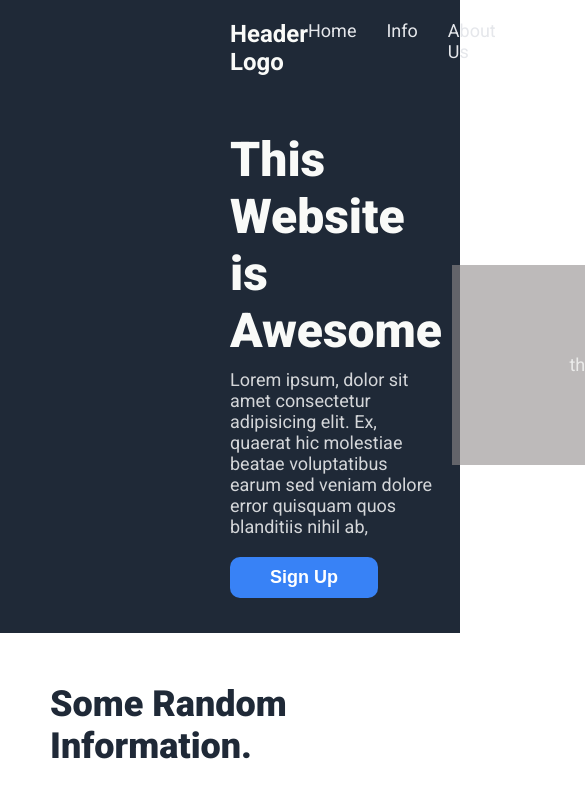
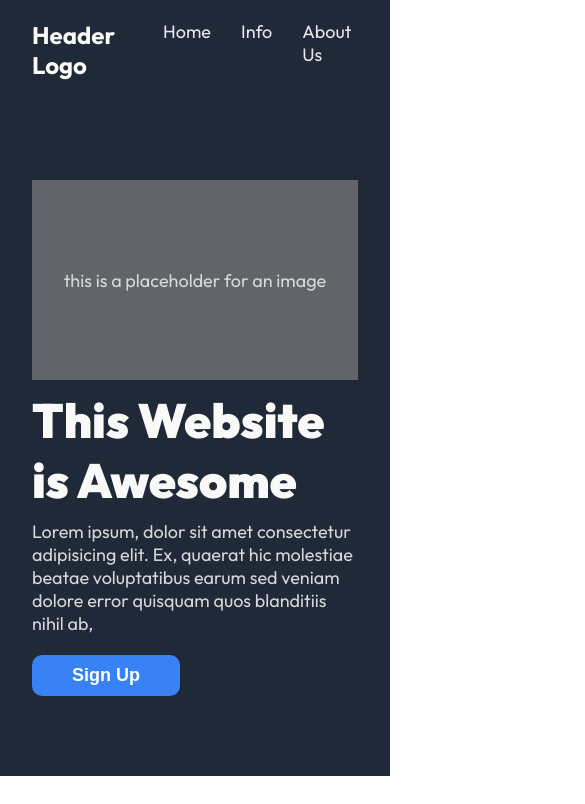
Before and after one commit to devxsameer/odin-landing-page, a plain HTML site: page index.html in a window 390 px wide. Shown: the top 804 px of the page, 585 px wide, since content can reach past the window. Drawn offline with Linux system fonts and the light colour scheme.

Commit message:
feat: :sparkles: Add responsiveness

```diff
--- a/index.html
+++ b/index.html
@@ -8,7 +8,7 @@
     <link rel="preconnect" href="https://fonts.googleapis.com" />
     <link rel="preconnect" href="https://fonts.gstatic.com" crossorigin />
     <link
-      href="https://fonts.googleapis.com/css2?family=Roboto:ital,wght@0,100..900;1,100..900&display=swap"
+      href="https://fonts.googleapis.com/css2?family=Outfit:wght@100..900&display=swap"
       rel="stylesheet"
     />
   </head>
--- a/style.css
+++ b/style.css
@@ -4,7 +4,8 @@
   box-sizing: border-box;
 }
 body {
-  font-family: "Roboto", sans-serif;
+  font-family: "Outfit", sans-serif;
+  font-optical-sizing: auto;
   font-size: 18px;
 }
 a {
@@ -28,12 +29,12 @@ li {
 /* HERO Section */
 .herocontainer {
   background-color: #1f2937;
-  height: 75vh;
-  padding: 0 230px;
-  display: flex;
-  flex-direction: column;
+  min-height: 75vh;
+  padding: 0 2rem;
 }
 .header {
+  max-width: 1200px;
+  margin: 0 auto;
   display: flex;
   justify-content: space-between;
   padding: 20px 0;
@@ -49,10 +50,15 @@ li {
   font-weight: 700;
 }
 .hero {
-  flex: 1;
+  padding: 5rem 0;
   display: flex;
+  flex-flow: row wrap-reverse;
+  justify-content: space-evenly;
   align-items: center;
   gap: 10px;
+}
+.hero-content {
+  max-inline-size: 45ch;
 }
 .hero-content h1 {
   color: #f9faf8;
@@ -66,13 +72,11 @@ li {
   margin-bottom: 20px;
 }
 .hero .hero-image {
-  display: flex;
-  align-items: center;
-  justify-content: center;
+  width: min(90vw, 500px);
 }
 .hero-image div {
   height: 200px;
-  width: 500px;
+  width: 100%;
   background-color: rgba(145, 141, 141, 0.6);
   display: flex;
   align-items: center;
@@ -81,7 +85,7 @@ li {
 }
 /* INFO Section */
 .info {
-  height: 60vh;
+  min-height: 60vh;
   display: flex;
   flex-direction: column;
   align-items: center;
@@ -91,10 +95,13 @@ li {
   font-size: 36px;
   color: #1f2937;
   font-weight: 900;
+  margin-bottom: 1em;
 }
 .info .boxwrapper {
   flex: 1;
   display: flex;
+  flex-flow: row wrap;
+  justify-content: center;
   gap: 40px;
 }
 .boxwrapper .box {
@@ -115,7 +122,7 @@ li {
 
 /* QUOTE Section */
 .quote {
-  height: 60vh;
+  min-height: 60vh;
   display: flex;
   align-items: center;
   justify-content: center;
@@ -135,6 +142,14 @@ li {
   font-size: 24px;
   font-style: none;
 }
+@media only screen and (max-width: 1200px) {
+  .blockquote {
+    font-size: 20px;
+  }
+  .blockquote h3 {
+    margin-top: 2em;
+  }
+}
 /* SIGNUP Section */
 .sign-up {
   height: 50vh;
@@ -148,6 +163,8 @@ li {
   padding: 50px;
   border-radius: 10px;
   display: flex;
+  flex-flow: row wrap;
+  gap: 2em;
   align-items: center;
   justify-content: space-around;
 }
@@ -172,4 +189,5 @@ li {
   justify-content: center;
   color: #eeeff3e8;
   font-size: 18px;
+  padding: 0 2rem;
 }
```
